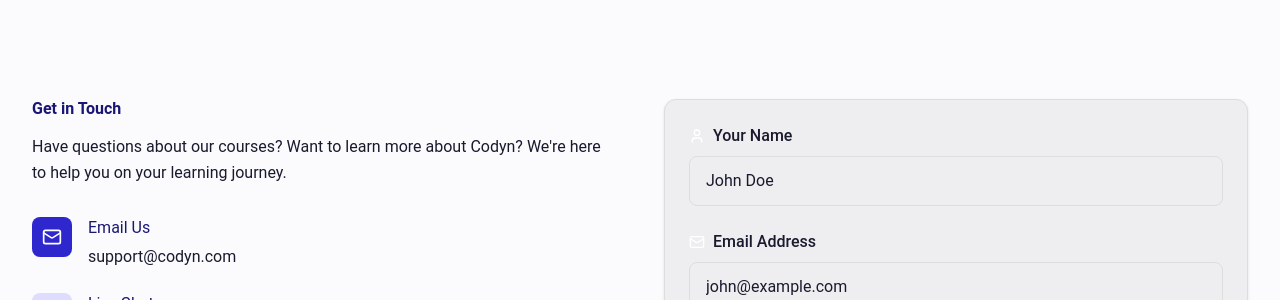
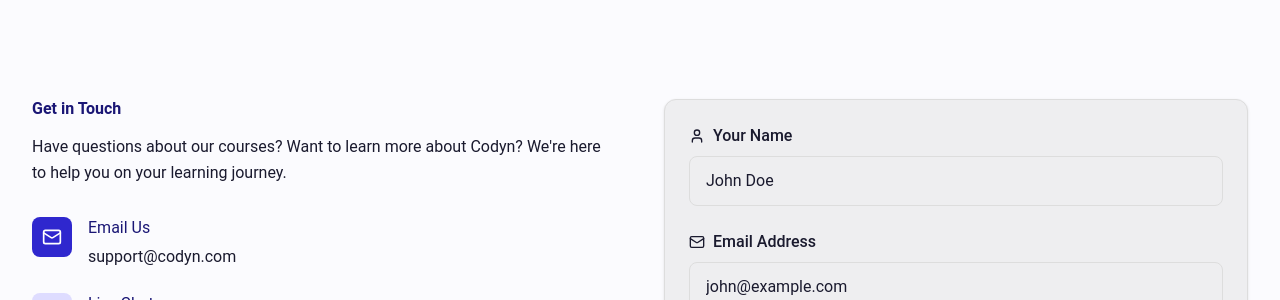
Before and after one commit to JISV7/beautylab, a React (Vite) app in the folder frontend/: page / in a window 1280 px wide. Shown: the part 2960-3260 px from the top of the page. Built offline with nearby package versions, Linux system fonts and the light colour scheme; no server answers.

Commit message:
homeagain

```diff
--- a/frontend/src/components/home/ContactForm.tsx
+++ b/frontend/src/components/home/ContactForm.tsx
@@ -64,7 +64,7 @@ export const ContactForm: React.FC = () => {
               <div>
                 <label htmlFor="name" className="text-p-font text-p-size text-p-color font-medium block mb-2">
                   <div className="flex items-center gap-2">
-                    <User className="w-4 h-4 decorator-color" />
+                    <User className="w-4 h-4 tex-p-color" />
                     Your Name
                   </div>
                 </label>
@@ -83,7 +83,7 @@ export const ContactForm: React.FC = () => {
               <div>
                 <label htmlFor="email" className="text-p-font text-p-size text-p-color font-medium block mb-2">
                   <div className="flex items-center gap-2">
-                    <Mail className="w-4 h-4 decorator-color" />
+                    <Mail className="w-4 h-4 tex-p-color" />
                     Email Address
                   </div>
                 </label>
--- a/frontend/src/components/layout/Header.tsx
+++ b/frontend/src/components/layout/Header.tsx
@@ -89,9 +89,9 @@ export const Header: React.FC<HeaderProps> = ({ onNavigateToDashboard, onNavigat
             ) : (
               <button
                 onClick={() => setLoginDialogOpen(true)}
-                className="flex items-center gap-2 px-4 py-2 rounded-lg bg-[var(--palette-primary)] text-white hover:bg-[var(--palette-accent)] transition-colors"
+                className="flex items-center gap-2 px-4 py-2 rounded-lg bg-[var(--palette-primary)] decorator-color hover:bg-[var(--palette-accent)] transition-colors"
               >
-                <LogIn className="w-4 h-4" />
+                <LogIn className="w-4 h-4 decorator-color" />
                 <span className="hidden sm:inline text-p-size">Sign In</span>
               </button>
             )}
```
